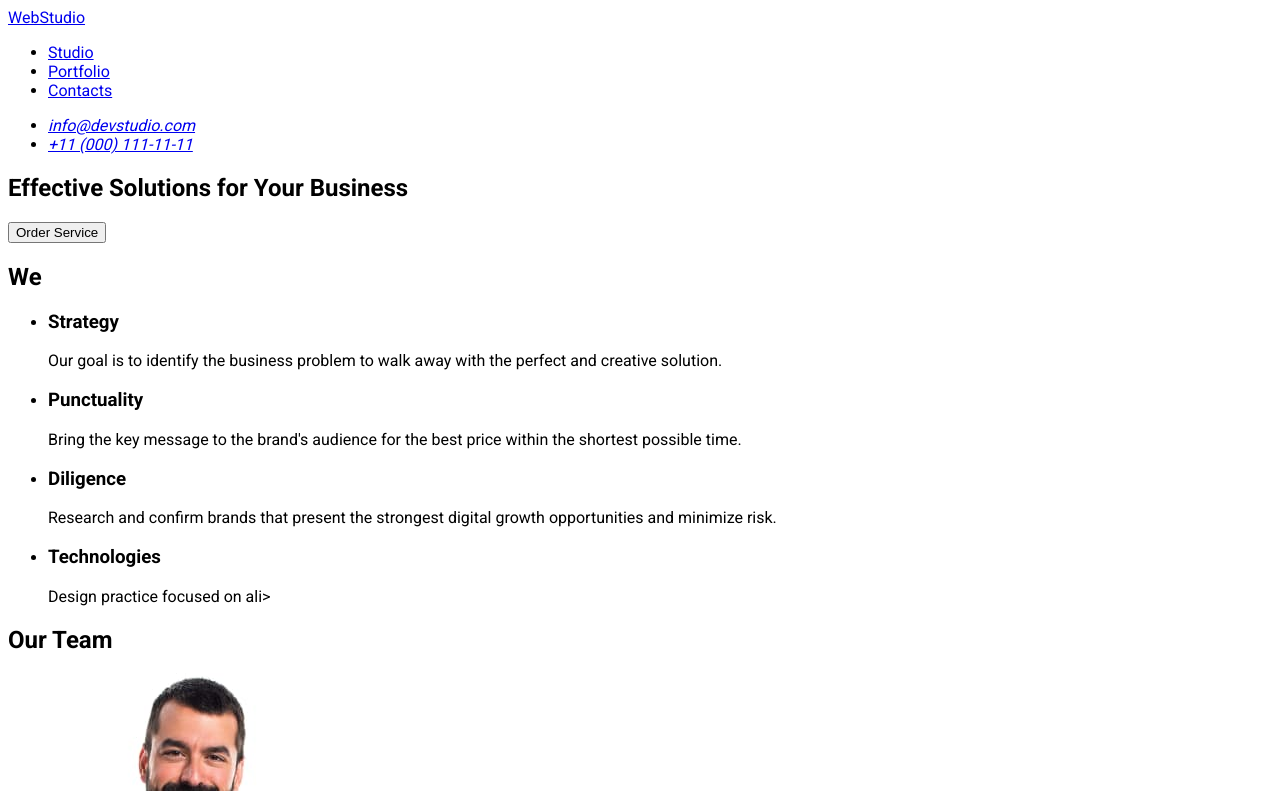
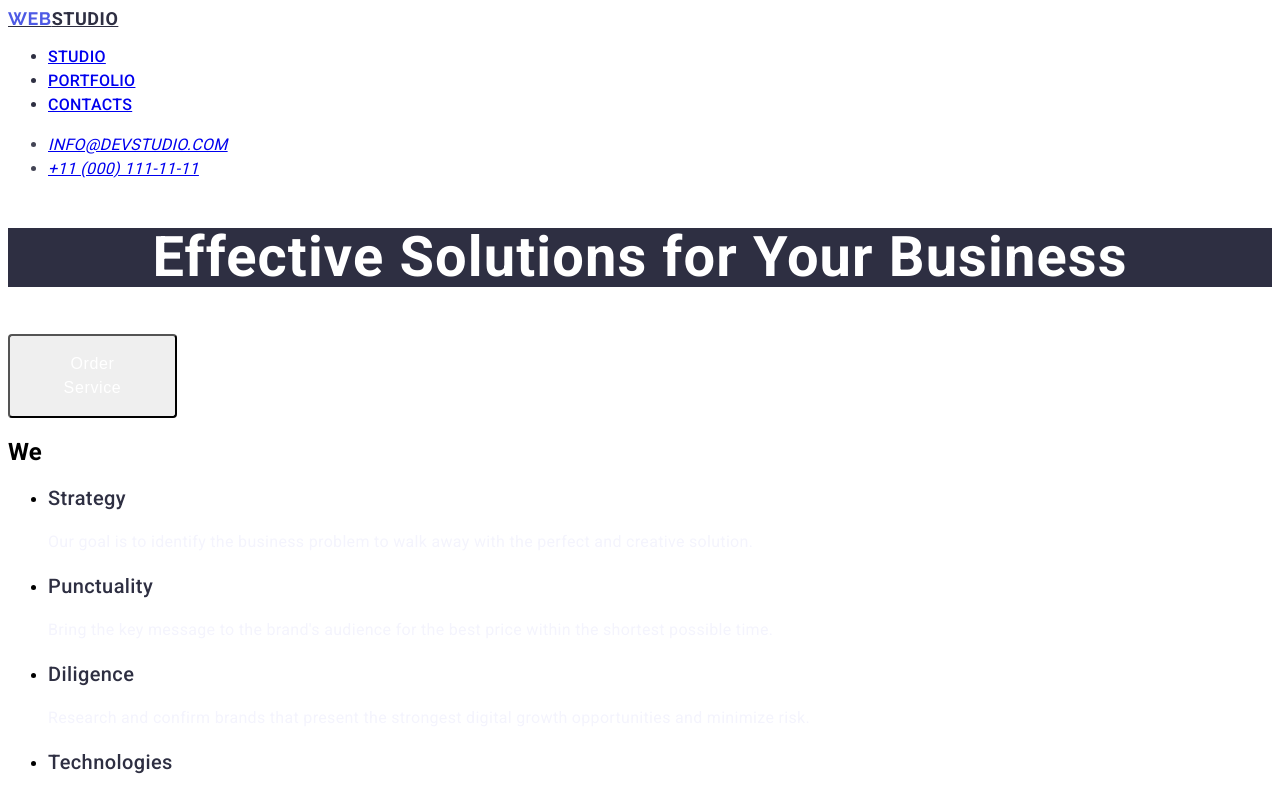
Before and after one commit to DBodies/goit-markup-hw-01, a plain HTML site: page index.html in a window 1280 px wide. Shown: the top 791 px of the page. Drawn offline with Linux system fonts and the light colour scheme.

Commit message:
New reposit

```diff
--- a/css/style.css
+++ b/css/style.css
@@ -1,3 +1,147 @@
 .body-css {
   font-family: "Roboto", sans-serif;
 }
+/* ----------------Repeated------------------- */
+  .repeat-text {
+    font-weight: 400;
+      font-size: 16px;
+      line-height: 150%;
+      letter-spacing: 0.02em;
+      color: #f4f4fd;
+  }
+    /* ----------------Repeated------------------- */
+
+    /* -----------------HEADER------------------- */
+.header-name {
+  font-weight: 700;
+    font-size: 18px;
+    line-height: 117%;
+    letter-spacing: 0.03em;
+    text-transform: uppercase;
+    color: #2e2f42;
+}
+.web-name {
+  font-weight: 700;
+    font-size: 18px;
+    line-height: 117%;
+    letter-spacing: 0.03em;
+    text-transform: uppercase;
+    color: #4d5ae5;
+}
+.header-studio-name {
+font-weight: 700;
+  font-size: 18px;
+  line-height: 117%;
+  letter-spacing: 0.03em;
+  text-transform: uppercase;
+  color: #2e2f42;
+}
+.header-list {
+  font-weight: 500;
+    font-size: 16px;
+    line-height: 150%;
+    letter-spacing: 0.02em;
+    color: #2e2f42;
+}
+.adres-list {
+  font-weight: 400;
+    font-size: 16px;
+    line-height: 150%;
+    letter-spacing: 0.02em;
+    color: #434455;
+}
+.adres-name-list {
+  font-weight: 400;
+    font-size: 16px;
+    line-height: 150%;
+    letter-spacing: 0.02em;
+    color: #434455;
+}
+/* -----------------HEADER------------------- */
+
+/* -----------------MAIN------------------- */
+.main-h {
+  font-weight: 700;
+    font-size: 56px;
+    line-height: 107%;
+    letter-spacing: 0.02em;
+    text-align: center;
+    color: #fff;
+    background-color: #2e2f42;
+}
+.main-h-btn {
+  font-weight: 500;
+    font-size: 16px;
+    line-height: 150%;
+    letter-spacing: 0.04em;
+    color: #fff;
+    border-radius: 4px;
+      padding: 16px 32px;
+      width: 169px;
+      height: 56px
+      box-shadow
+}
+.our-tactic {
+  font-weight: 500;
+    font-size: 20px;
+    line-height: 120%;
+    letter-spacing: 0.02em;
+    color: #2e2f42;
+}
+.second-h {
+  font-weight: 700;
+    font-size: 36px;
+    line-height: 111%;
+    letter-spacing: 0.02em;
+    text-transform: capitalize;
+    text-align: center;
+    color: #2e2f42;
+    background: #f4f4fd;
+}
+.name-bodies {
+  font-weight: 500;
+font-size: 20px;
+line-height: 120%;
+letter-spacing: 0.02em;
+color: #2e2f42;
+}
+.bodies-do {
+  font-weight: 400;
+    font-size: 16px;
+    line-height: 150%;
+    letter-spacing: 0.02em;
+    color: #434455;
+}
+/* -----------------MAIN------------------- */
+
+
+
+
+
+
+
+/* ----------------------FOOTER------------------- */
+.web-name {
+  font-family: "Raleway", sans-serif;
+  font-weight: 700;
+    font-size: 18px;
+    line-height: 117%;
+    letter-spacing: 0.03em;
+    text-transform: uppercase;
+    color: #4d5ae5;
+}
+
+.studio-name {
+  font-family: "Raleway", sans-serif;
+  font-weight: 700;
+    font-size: 18px;
+    line-height: 117%;
+    letter-spacing: 0.03em;
+    text-transform: uppercase;
+    color: #f4f4fd;
+}
+
+.footer-menu {
+background-color: #2e2f42;
+}
+/* ----------------------FOOTER------------------- */
--- a/index.html
+++ b/index.html
@@ -17,20 +17,22 @@
 
 <body class="body-css">
   <!-- Header -->
-  <header>
+  <header class="header-name">
     <nav>
-      <a href="./index.html">WebStudio</a>
-      <ul>
-        <li><a href="./index.html">Studio</a></li>
-        <li><a href="./index.html">Portfolio</a></li>
-        <li><a href="./index.html">Contacts</a></li>
+      <a class="header-studio-name" href="./index.html"><span class="web-name">Web</span>Studio</a>
+
+
+      <ul class="header-list">
+        <li class="header-list-menu"><a href="./index.html">Studio</a></li>
+        <li class="header-list-menu"><a href="./index.html">Portfolio</a></li>
+        <li class="header-list-menu"><a href="./index.html">Contacts</a></li>
       </ul>
     </nav>
 
     <address>
-      <ul>
-        <li><a href="mailto:info@devstudio.com">info@devstudio.com</a></li>
-        <li><a href="tel:+110001111111">+11 (000) 111-11-11</a></li>
+      <ul class="adres-list">
+        <li class="adress-name-list"><a href="mailto:info@devstudio.com">info@devstudio.com</a></li>
+        <li class="adres-name-list"><a href="tel:+110001111111">+11 (000) 111-11-11</a></li>
       </ul>
     </address>
 
@@ -38,63 +40,66 @@
   <!-- MainContent -->
   <main>
     <section>
-      <h1>Effective Solutions
+      <h1 class="main-h">Effective Solutions
         for Your Business</h1>
-      <button type="button">Order Service</button>
+      <button type="button" class="main-h-btn">Order Service</button>
     </section>
     <section>
       <h2>We</h2>
       <ul>
         <li>
-          <h3>Strategy</h3>
-          <p>Our goal is to identify the business
+          <h3 class="our-tactic">Strategy</h3>
+          <p class="repeat-text">Our goal is to identify the business
             problem to walk away with the perfect and creative solution.</p>
         </li>
         <li>
-          <h3>Punctuality</h3>
-          <p>Bring the key message to the brand's audience for the best price within the shortest possible time.</p>
+          <h3 class="our-tactic">Punctuality</h3>
+          <p class="repeat-text">Bring the key message to the brand's audience for the best price within the shortest
+            possible time.</p>
         </li>
         <li>
-          <h3>Diligence</h3>
-          <p>Research and confirm brands that present the strongest digital growth opportunities and minimize risk.</p>
+          <h3 class="our-tactic">Diligence</h3>
+          <p class="repeat-text">Research and confirm brands that present the strongest digital growth opportunities and
+            minimize risk.</p>
         </li>
         <li>
-          <h3>Technologies</h3>
-          <p>Design practice focused on ali>
+          <h3 class="our-tactic">Technologies</h3>
+          <p class="repeat-text">Design practice focused on ali>
       </ul>
 
     </section>
 
     <section>
-      <h2>Our Team</h2>
+      <h2 class="second-h">Our Team</h2>
       <ul>
         <li>
           <img src="./images/Body1.jpg" alt="Our Product Designer" width="264">
-          <h3>Mark Guerrero</h3>
-          <p>Product Designer</p>
+          <h3 class="name-bodies">Mark Guerrero</h3>
+          <p class="bodies-do">Product Designer</p>
         </li>
         <li>
           <img src="./images/Body2.jpg" alt="Our Frontend Developer" width="264">
-          <h3>Tom Ford</h3>
-          <p>Frontend Developer</p>
+          <h3 class="name-bodies">Tom Ford</h3>
+          <p class="bodies-do">Frontend Developer</p>
         </li>
         <li>
           <img src="./images/Body3.jpg" alt="Our Marketing" width="264">
-          <h3>Camila Garcia</h3>
-          <p>Marketing</p>
+          <h3 class="name-bodies">Camila Garcia</h3>
+          <p class="bodies-do">Marketing</p>
         </li>
         <li>
           <img src="./images/Body4.jpg" alt="Our UI Designer" width="264">
-          <h3>Daniel Wilson</h3>
-          <p>UI Designer</p>
+          <h3 class="name-bodies">Daniel Wilson</h3>
+          <p class="bodies-do">UI Designer</p>
         </li>
       </ul>
     </section>
   </main>
   <!-- Footer -->
-  <footer>
-    <a href="./index.html">WebStudio</a>
-    <p>Increase the flow of customers and sales for your business with digital marketing & growth solutions.</p>
+  <footer class="footer-menu">
+    <a class="studio-name" href="./index.html"><span class="web-name">Web</span>Studio</a>
+    <p class="repeat-text">Increase the flow of customers and sales for your business with digital marketing & growth
+      solutions.</p>
   </footer>
 
 
```
